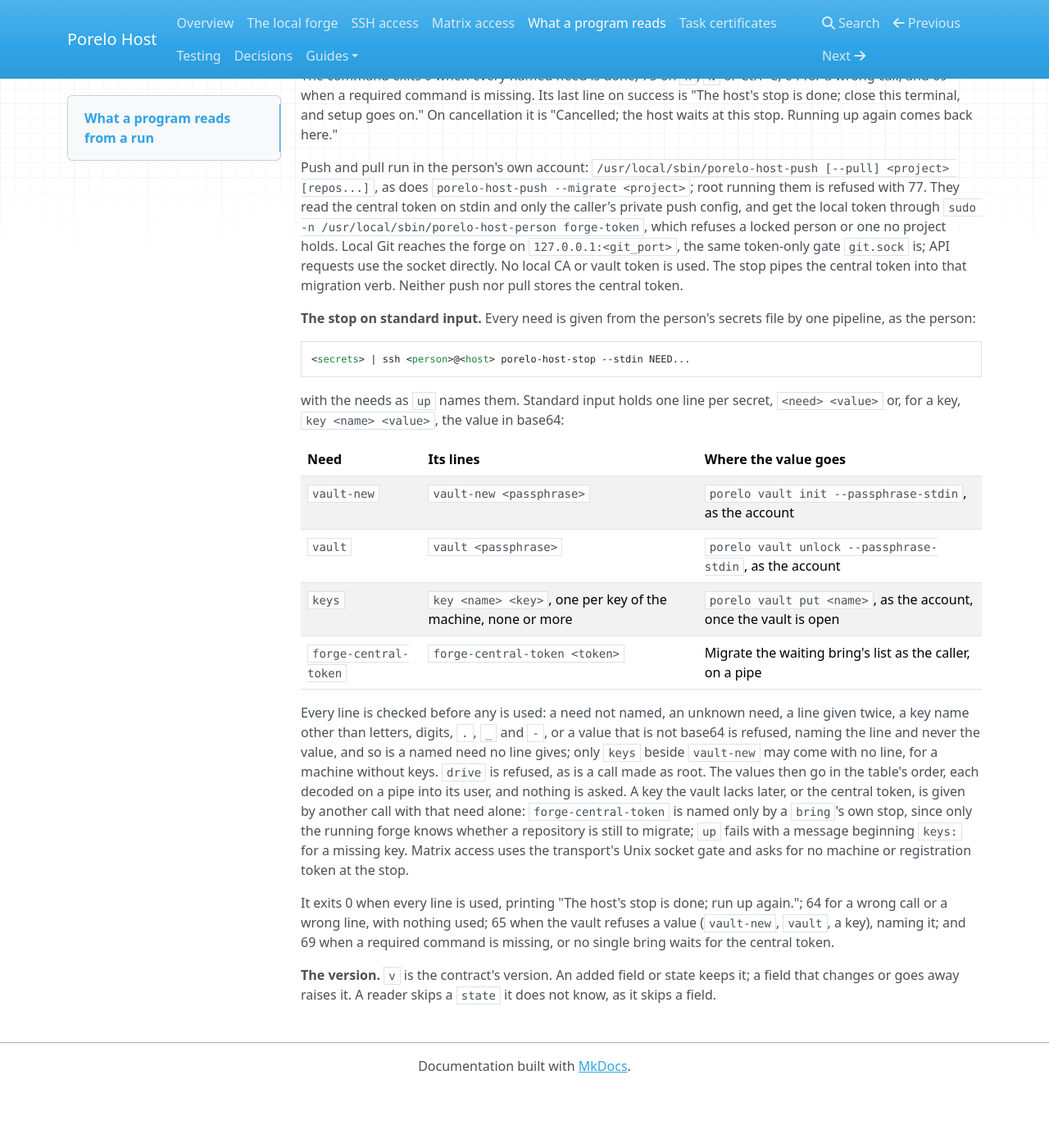
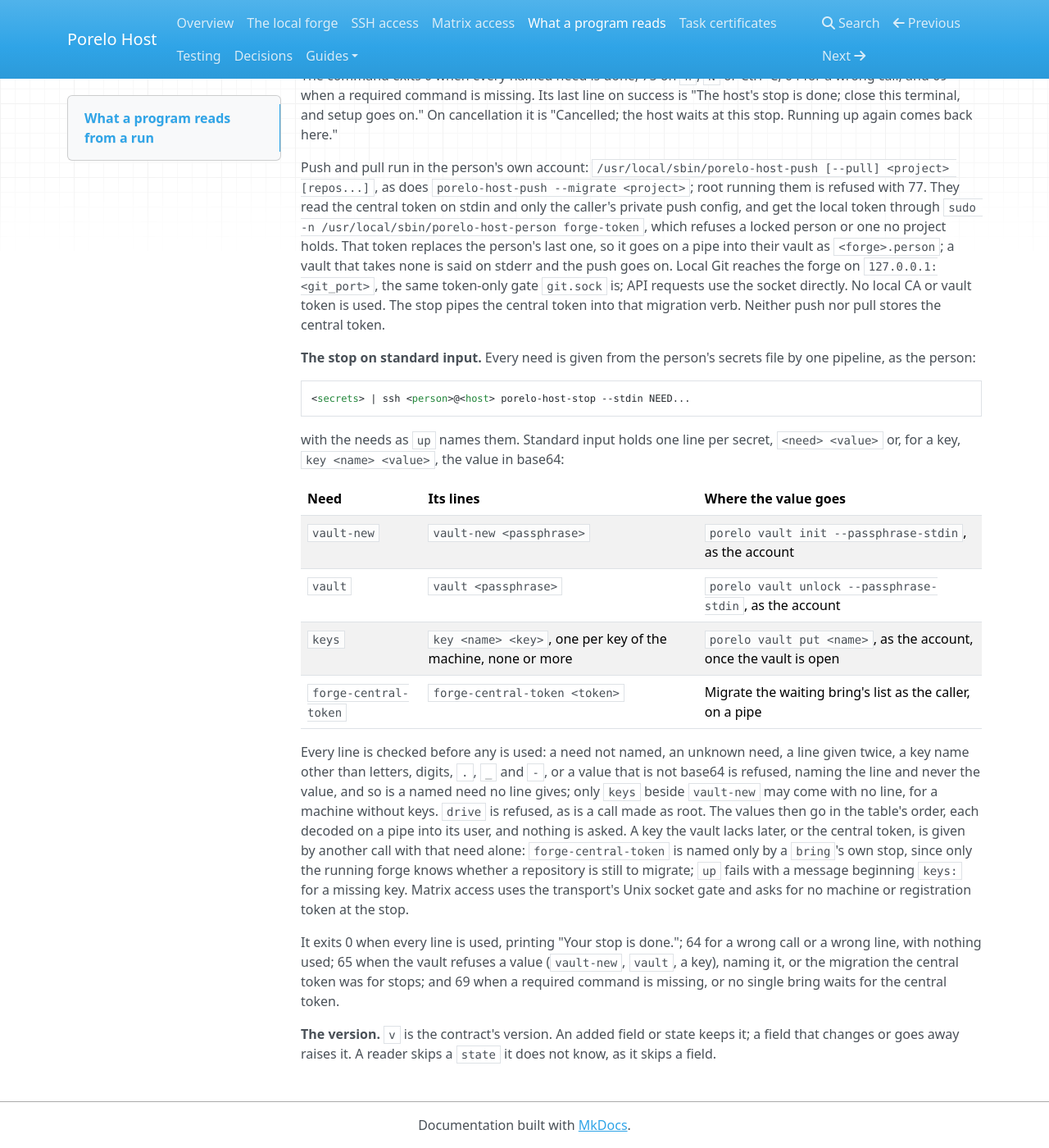
Before and after one commit to porelo-ai/porelo-host, an MkDocs documentation site: the page built from doc/lines.md, in a window 1280 px wide and 1400 px high, scrolled down 1870 px. Shown: the whole window at 82% size. Built offline with MkDocs 1.6.1, drawn with Linux system fonts in a browser that asks for light colours; nearby versions of some CDN libraries; before the commit the page ends 3198 px from its top, so only the background shows below that.

Commit message:
Keep the person's new token in their vault after each push
Assisted-by: Claude Code, claude-opus-5-5
Assisted-by: Antigravity CLI, gemini-4-argon-high

```diff
--- a/doc/lines.md
+++ b/doc/lines.md
@@ -82,8 +82,9 @@ goes on." On cancellation it is "Cancelled; the host waits at this stop. Running
 Push and pull run in the person's own account: `/usr/local/sbin/porelo-host-push [--pull] <project> [repos...]`,
 as does `porelo-host-push --migrate <project>`; root running them is refused with 77. They read the central token on
 stdin and only the caller's private push config, and get the local token through
-`sudo -n /usr/local/sbin/porelo-host-person forge-token`, which refuses a locked person or one no project holds.
-Local Git reaches the forge on `127.0.0.1:<git_port>`, the same token-only gate `git.sock` is; API requests use the
+`sudo -n /usr/local/sbin/porelo-host-person forge-token`, which refuses a locked person or one no project holds. That
+token replaces the person's last one, so it goes on a pipe into their vault as `<forge>.person`; a vault that takes
+none is said on stderr and the push goes on. Local Git reaches the forge on `127.0.0.1:<git_port>`, the same token-only gate `git.sock` is; API requests use the
 socket directly. No local CA or vault token is used. The stop pipes the central token
 into that migration verb. Neither push nor pull stores the central token.
 
@@ -110,9 +111,9 @@ alone: `forge-central-token` is named only by a `bring`'s own stop, since only t
 repository is still to migrate; `up` fails with a message beginning `keys:` for a missing key. Matrix access uses
 the transport's Unix socket gate and asks for no machine or registration token at the stop.
 
-It exits 0 when every line is used, printing "The host's stop is done; run up again."; 64 for a wrong call or a wrong
-line, with nothing used; 65 when the vault refuses a value (`vault-new`, `vault`, a key), naming it; and 69 when a
-required command is missing, or no single bring waits for the central token.
+It exits 0 when every line is used, printing "Your stop is done."; 64 for a wrong call or a wrong line, with nothing
+used; 65 when the vault refuses a value (`vault-new`, `vault`, a key), naming it, or the migration the central token
+was for stops; and 69 when a required command is missing, or no single bring waits for the central token.
 
 **The version.** `v` is the contract's version. An added field or state keeps it; a field that changes or goes away
 raises it. A reader skips a `state` it does not know, as it skips a field.
```
Also changed, not shown: CHANGELOG.md (+3 -0 lines), doc/local-forge.md (+2 -1 lines), doc/task-certificates.md (+4 -3 lines), 5 other files.
